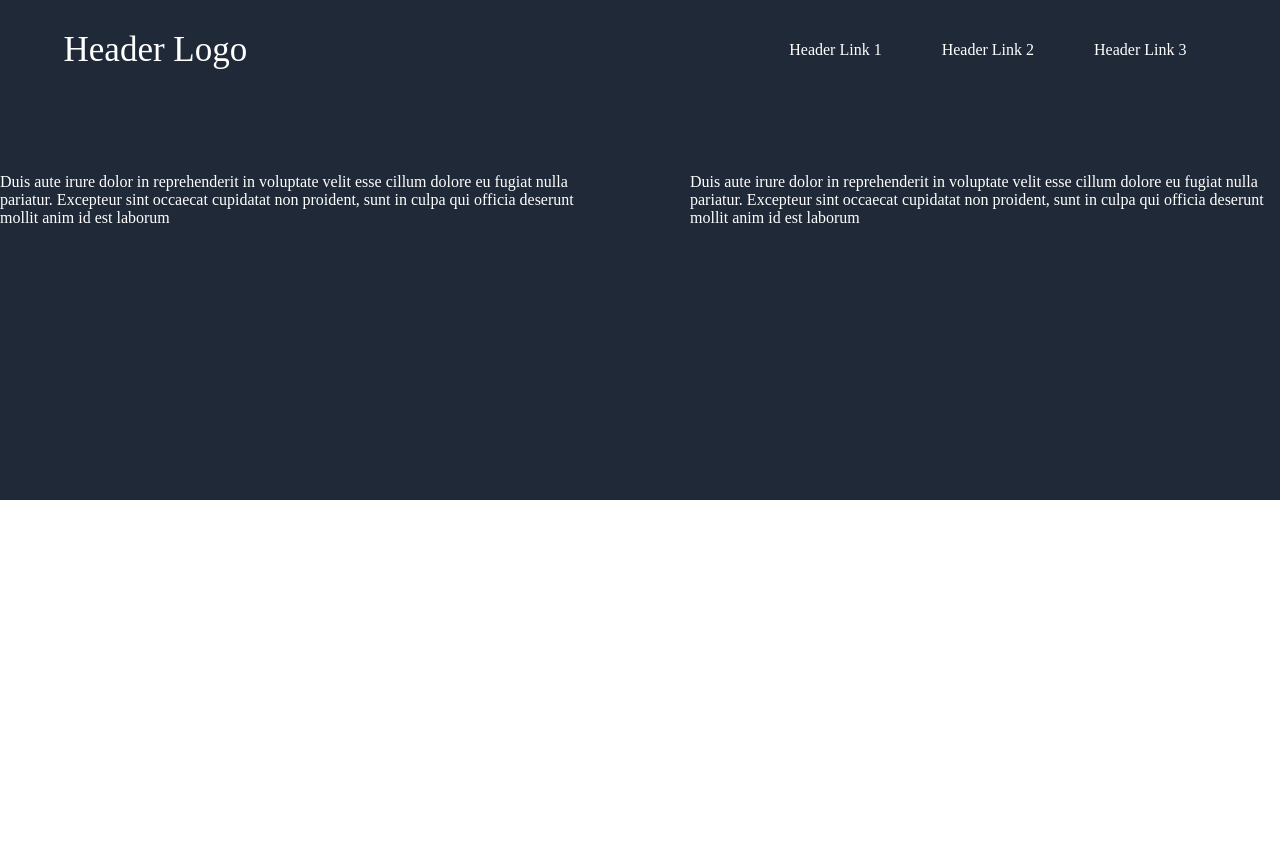
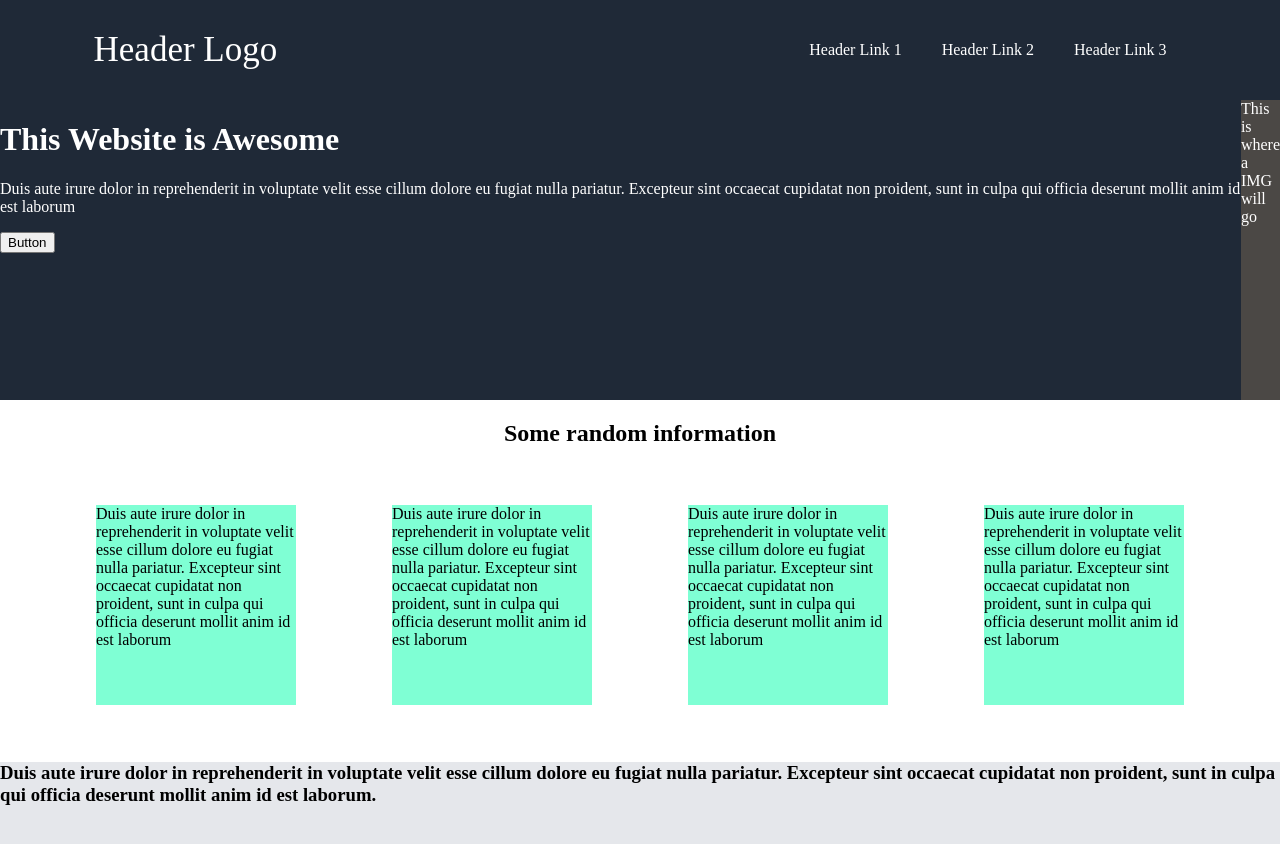
Before and after one commit to devingdaniels/full_moon_party, a plain HTML site: page index.html in a window 1280 px wide. Before the commit the page ends 800 px from the top, so only its background shows below. Drawn offline with Linux system fonts and the light colour scheme.

Commit message:
Edited index.html and styles.css

```diff
--- a/index.html
+++ b/index.html
@@ -22,12 +22,38 @@
         </div>
 
         <div class="body-1">
-            <div class="body-1-item"> Duis aute irure dolor in reprehenderit in voluptate velit esse cillum dolore eu fugiat nulla pariatur. Excepteur sint occaecat cupidatat non proident, sunt in culpa qui officia deserunt mollit anim id est laborum</div>
-            <div class="body-1-item">Duis aute irure dolor in reprehenderit in voluptate velit esse cillum dolore eu fugiat nulla pariatur. Excepteur sint occaecat cupidatat non proident, sunt in culpa qui officia deserunt mollit anim id est laborum</div>
+            <div class="body-1-item left">
+                <h1>This Website is Awesome</h1>
+                <p>Duis aute irure dolor in reprehenderit in voluptate velit esse cillum dolore eu fugiat nulla pariatur. Excepteur sint occaecat cupidatat non proident, sunt in culpa qui officia deserunt mollit anim id est laborum</p>
+                <button>Button</button>
+            </div>
+            <div class="body-1-item right">This is where a IMG will go</div>
         </div>
 
     </div>
 
+    <div id="container-2">
+        <h2 class="container-title">Some random information</h2>
+        <div class="body-2">
+            <div class="body-2-item"> Duis aute irure dolor in reprehenderit in voluptate velit esse cillum dolore eu fugiat nulla pariatur. Excepteur sint occaecat cupidatat non proident, sunt in culpa qui officia deserunt mollit anim id est laborum</div>
+            <div class="body-2-item">Duis aute irure dolor in reprehenderit in voluptate velit esse cillum dolore eu fugiat nulla pariatur. Excepteur sint occaecat cupidatat non proident, sunt in culpa qui officia deserunt mollit anim id est laborum</div>
+            <div class="body-2-item">Duis aute irure dolor in reprehenderit in voluptate velit esse cillum dolore eu fugiat nulla pariatur. Excepteur sint occaecat cupidatat non proident, sunt in culpa qui officia deserunt mollit anim id est laborum</div>
+            <div class="body-2-item">Duis aute irure dolor in reprehenderit in voluptate velit esse cillum dolore eu fugiat nulla pariatur. Excepteur sint occaecat cupidatat non proident, sunt in culpa qui officia deserunt mollit anim id est laborum</div>
+        </div>
+        <div id="container-3">
+            <div class="body-3">
+                <h3>
+                    Duis aute irure dolor in reprehenderit in voluptate velit esse cillum dolore eu fugiat nulla pariatur. Excepteur sint occaecat cupidatat non proident, sunt in culpa qui officia deserunt mollit anim id est laborum.
+                </h3>
+            </div>
+
+        </div>
+
+
+    </div>
+
+
+
 </body>
 
 </html>
--- a/styles.css
+++ b/styles.css
@@ -6,7 +6,7 @@ body {
 #container-1 {
     background-color: #1f2937;
     /* height: max-content; */
-    height: 500px;
+    height: max-content;
     /* margin: 0 10% 0 10%; */
 }
 
@@ -15,12 +15,14 @@ body {
 }
 
 .menu-item {
-    flex: 1;
-    padding: 0 30px 0 30px;
+    display: flex;
+    flex-flow: row wrap;
+    /* This aligns items to the end line on main-axis */
+    justify-content: flex-end;
+    padding: 0 20px 0 20px;
 }
 
 .top-bar {
-    background-color: #1f2937;
     height: 100px;
     display: flex;
     align-items: center;
@@ -33,14 +35,46 @@ body {
 }
 
 .body-1 {
-    background-color: #1f2937;
     display: flex;
-    align-items: center;
-    justify-content: center;
-    gap: 100px;
-    height: 200px;
+    /* justify-content: center; */
 }
 
-.body-1-item {
+.body-1 .right {
+    background-color: rgb(75, 72, 69);
+    height: 300px;
     flex: 1;
 }
+
+.body-1-item .left {
+    text-align: center;
+    flex-basis: 45%;
+    line-height: 3em;
+    flex: 1;
+}
+
+#container-2 {
+    background-color: white;
+    color: black;
+}
+
+.body-2 {
+    display: flex;
+    justify-content: center;
+    justify-content: space-evenly;
+    padding: 3% 0 3% 0;
+}
+
+.container-title {
+    text-align: center;
+}
+
+.body-2-item {
+    background-color: aquamarine;
+    height: 200px;
+    width: 200px;
+}
+
+#container-3 {
+    background-color: #e5e7eb;
+    height: 500px;
+}
```
